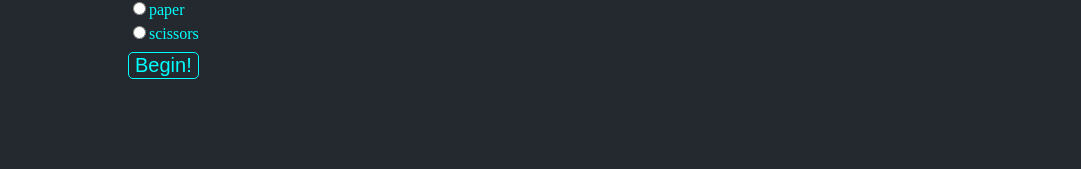
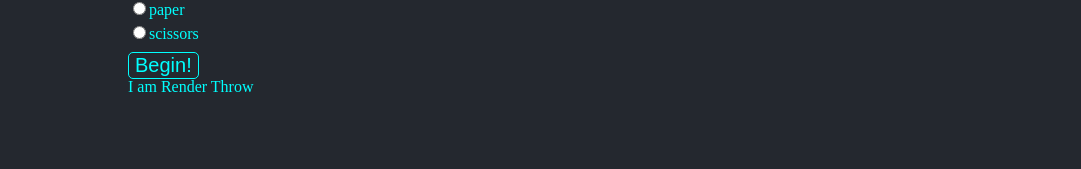
Before and after one commit to CD-Mackay/mini-arcade, a React app: page /rockpaperscissors in a window 1280 px wide. Shown: the part 139-308 px from the top of the page, without its empty margins (0-1081 px from the left). Built offline with nearby package versions, Linux system fonts and the light colour scheme.

Commit message:
build component to render throw selection

```diff
--- a/client/src/components/games/rockPaperScissors/RockPaper.js
+++ b/client/src/components/games/rockPaperScissors/RockPaper.js
@@ -4,6 +4,7 @@ import OpponentThrow from './atoms/OpponentThrow/OpponentThrow';
 
 import StyledRockPaper from './StyledRockPaper';
 import Button from '../../atoms/Button/Button';
+import RenderThrow from './atoms/RenderThrow/RenderThrow';
 
 const RockPaper = () => {
 
@@ -50,6 +51,7 @@ const RockPaper = () => {
         input={input}
         setInput={setInput} />
         <Button onClick={handleRenderGamePlay} message="Begin!" />
+        <RenderThrow />
       </div>
       <OpponentThrow timer={countDown} winner={winner} />
     </StyledRockPaper>
--- /dev/null
+++ b/client/src/components/games/rockPaperScissors/atoms/RenderThrow/RenderThrow.js
@@ -0,0 +1,13 @@
+import React from 'react';
+
+import StyledRenderThrow from './StyledRenderThrow';
+
+const RenderThrow = () => {
+  return (
+    <StyledRenderThrow>
+      <p>I am Render Throw</p>
+    </StyledRenderThrow>
+  )
+};
+
+export default RenderThrow;
--- /dev/null
+++ b/client/src/components/games/rockPaperScissors/atoms/RenderThrow/StyledRenderThrow.js
@@ -0,0 +1,7 @@
+import styled from 'styled-components';
+
+const StyledRenderThrow = styled.div`
+
+`
+
+export default StyledRenderThrow;
```
